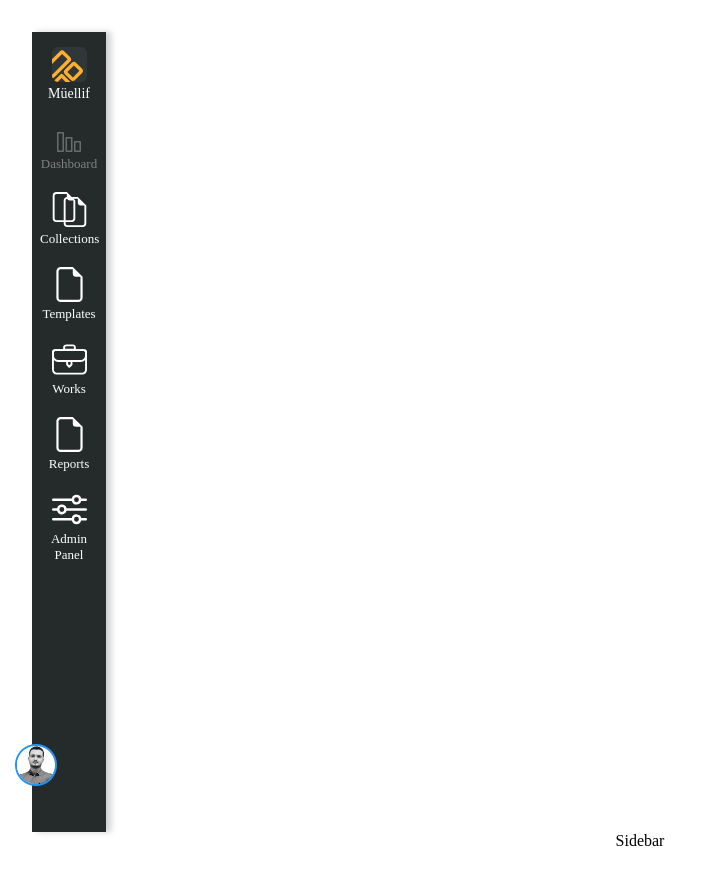
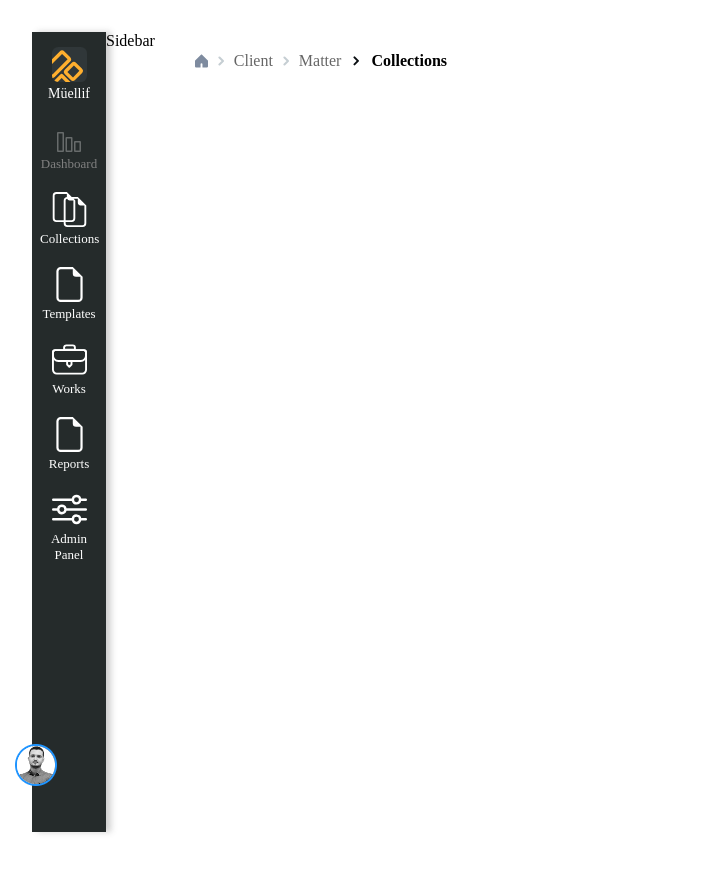
Before and after one commit to santoshmanaguli/nsm, a React (Vite) app: page / in a window 1280 px wide. Shown: the whole page, without its empty margins (0-710 px from the left). Built offline with nearby package versions, Linux system fonts and the light colour scheme.

Commit message:
created breadcrumb and records components

```diff
--- /dev/null
+++ b/src/components/Breadcrumb/Breadcrumb.jsx
@@ -0,0 +1,59 @@
+import React from "react";
+import styles from "./Breadcrumb.module.css";
+import routes from '../../index'
+
+//images
+const home = new URL("../../assets/home.svg", import.meta.url).href;
+const right_arrow = new URL("../../assets/right-arrow.svg", import.meta.url)
+  .href;
+
+export default function Breadcrumb() {
+  return (
+    <div className={styles.container}>
+      <div className={styles.breadcrumbContent}>
+        <img src={home} alt="home" />
+        {routes.map((route, index) => (
+          <div key={index} className={styles.routes}>
+            {index == routes.length - 1 ? (
+              <div>
+                <svg
+                  xmlns="http://www.w3.org/2000/svg"
+                  width="10"
+                  height="9.785"
+                  viewBox="0 0 5.893 9.785"
+                >
+                  <path
+                    id="Path_39727"
+                    data-name="Path 39727"
+                    d="M0,3.479,3.478,0,6.957,3.479"
+                    transform="translate(4.893 1.414) rotate(90)"
+                    fill="none"
+                    stroke="#0A0E12"
+                    stroke-linecap="round"
+                    stroke-linejoin="round"
+                    stroke-width="2"
+                  />
+                </svg>
+              </div>
+            ) : (
+              <img
+                className={`${
+                  index === routes.length - 1 ? styles.bold : styles.faint
+                }`}
+                src={right_arrow}
+                alt=">"
+              />
+            )}
+            <span
+              className={`${
+                index === routes.length - 1 ? styles.bold : styles.faint
+              }`}
+            >
+              {route.path}
+            </span>
+          </div>
+        ))}
+      </div>
+    </div>
+  );
+}
--- /dev/null
+++ b/src/components/Breadcrumb/Breadcrumb.module.css
@@ -0,0 +1,21 @@
+.container{
+  padding: 20px 40px 20px 40px;
+}
+
+.breadcrumbContent{
+  display: flex;
+  gap: 10px;
+}
+
+.routes{
+  display: flex;
+  gap: 10px;
+}
+
+.bold{
+  font-weight: bold;
+}
+
+.faint{
+  opacity: 0.6;
+}
--- /dev/null
+++ b/src/components/Records/Records.jsx
@@ -0,0 +1,12 @@
+import React from 'react'
+import styles from './Records.module.css'
+
+export default function Records() {
+  return (
+    <div className={styles.container}>
+      <div className={styles.main}>
+
+      </div>
+    </div>
+  )
+}
--- /dev/null
+++ b/src/components/Records/Records.module.css
@@ -0,0 +1,3 @@
+.container{
+  background-color: #F5F7F8;
+}
--- a/src/pages/Dashboard/Dashboard.jsx
+++ b/src/pages/Dashboard/Dashboard.jsx
@@ -1,14 +1,24 @@
 import React from "react";
 import Navbar from "../../components/Navbar/Navbar";
 import Sidebar from "../../components/Sidebar/Sidebar";
+import Breadcrumb from "../../components/Breadcrumb/Breadcrumb";
+import Records from "../../components/Records/Records";
+import styles from "./Dashboard.module.css";
 
 const Dashboard = () => {
   return (
-    <div>
-      <Navbar></Navbar>
-      <Sidebar></Sidebar>
+    <div className={styles.container}>
+      <div className={styles.content}>
+        <Navbar></Navbar>
+        <Sidebar></Sidebar>
+        <div className={styles.main}>
+          <Breadcrumb></Breadcrumb>
+          <Records></Records>
+        </div>
+      </div>
+      <div></div>
     </div>
   );
-}
+};
 
 export default Dashboard;
--- a/src/pages/Dashboard/Dashboard.module.css
+++ b/src/pages/Dashboard/Dashboard.module.css
@@ -0,0 +1,8 @@
+.content{
+  display: flex;
+}
+
+.main{
+  display: flex;
+  flex-direction: row;
+}
```
